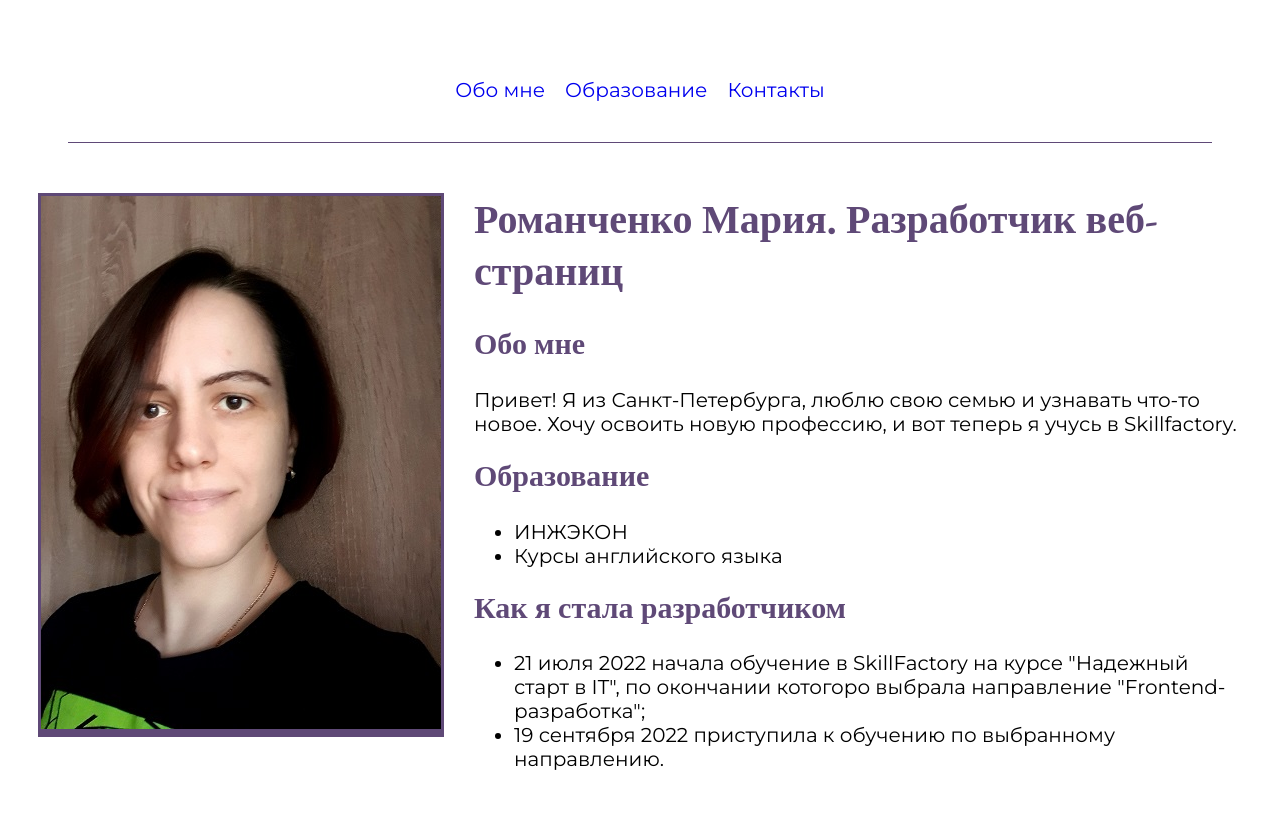
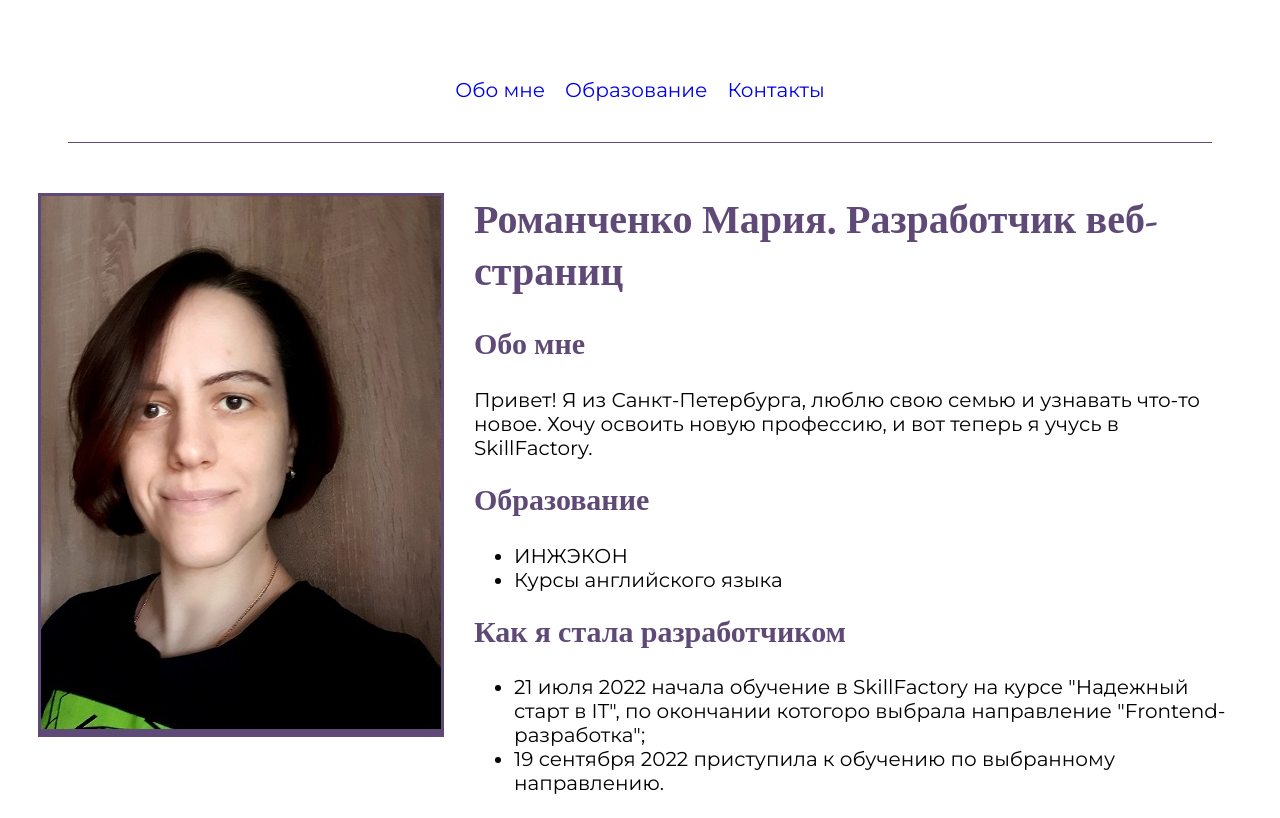
Before and after one commit to RoMirra25/about_me, a plain HTML site: page index.html in a window 1280 px wide. Shown: the top 818 px of the page. Drawn offline with nearby package versions, Linux system fonts and the light colour scheme.

Commit message:
corrected writing SkillFactory

```diff
--- a/index.html
+++ b/index.html
@@ -28,7 +28,7 @@
                     </div>
                     <div class="main__part___resume">
                         <h2 id="about">Обо мне</h2>
-                            <p>Привет! Я из Санкт-Петербурга, люблю свою семью и узнавать что-то новое. Хочу освоить новую профессию, и вот теперь я учусь в Skillfactory.</p>
+                            <p>Привет! Я из Санкт-Петербурга, люблю свою семью и узнавать что-то новое. Хочу освоить новую профессию, и вот теперь я учусь в SkillFactory.</p>
                         <h2 id="education">Образование</h2>
                         <ul>
                             <li>ИНЖЭКОН</li>
```
